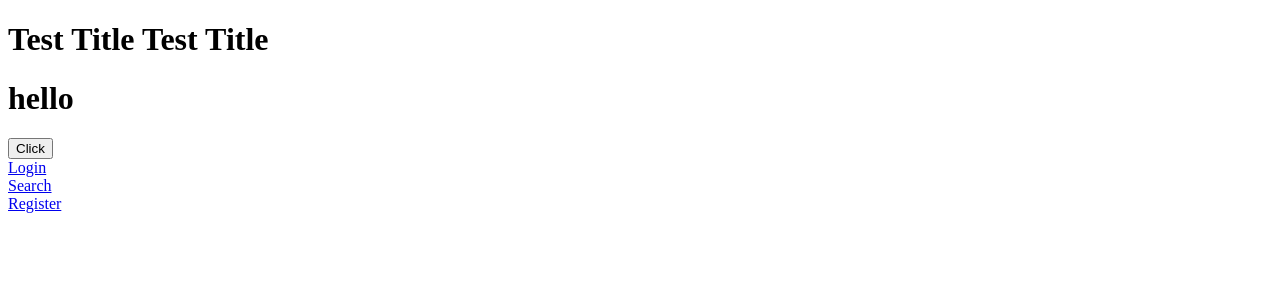
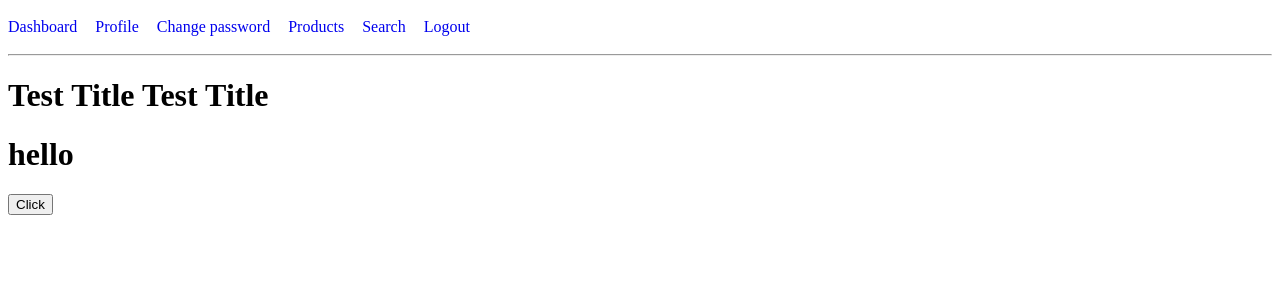
Before and after one commit to ngngocatr/web-demo, a PHP site: page / in a window 1280 px wide. Shown: the top 300 px of the page. Run offline with PHP 8.4, Linux system fonts and the light colour scheme; the visitor is signed in with stand-in values (Sample User, id 1).

Commit message:
style: update navbar spacing and link hover

```diff
--- a/web/public/changepassword.php
+++ b/web/public/changepassword.php
@@ -59,6 +59,7 @@ if ($_SERVER['REQUEST_METHOD'] === 'POST'){
     <title>Change password</title>
 </head>
 <body>
+    <?php require_once("../src/helpers/header.php"); ?>
     <h1>Change password</h1>
     <form action="changepassword.php" method="POST">
         <label for="oldPassword">Current password:</label><br>
--- a/web/public/dashboard.php
+++ b/web/public/dashboard.php
@@ -19,9 +19,7 @@ else{
     <title>Dashboard</title>
 </head>
 <body>
-    <a href="profile.php">Profile</a>
-    <a href="changepassword.php">Change password</a>
-    <a href="logout.php">Logout</a>
+    <?php require_once("../src/helpers/header.php"); ?>
     <h1><?= $message ?></h1>
 </body>
 </html>
--- a/web/public/index.php
+++ b/web/public/index.php
@@ -10,15 +10,12 @@
     <title>Document</title>
 </head>
 <body>
+    <?php require_once("../src/helpers/header.php"); ?>
     <h1><?= $title ." ". $title?>
     <?= $test_html?>
     <button id="test_Btn">Click</button>
 
     <br>
-    <a href="./login.php">Login</a><br>
-    <a href="./search.php">Search</a><br>
-    <a href="./register.php">Register</a>
-
     <script src="assets/js/app.js"></script>
 </body>
 </html>
--- a/web/public/login.php
+++ b/web/public/login.php
@@ -55,6 +55,7 @@ if ($_SERVER["REQUEST_METHOD"] === 'POST'){
 <head>
     <meta charset="UTF-8">
     <meta name="viewport" content="width=device-width, initial-scale=1.0">
+    <link rel="stylesheet" href="/web-demo/assets/css/style.css">
     <title>Login</title>
 </head>
 <body>
@@ -64,6 +65,7 @@ if ($_SERVER["REQUEST_METHOD"] === 'POST'){
         <input type="password" name="password" placeholder="password"><br>
         <button type="submit">Login</button>
     </form>
+    <a href="register.php" name>Bạn chưa có tài khoản?</a>
     <p><?= $message ?></p>
 </body>
 </html>
--- a/web/public/products.php
+++ b/web/public/products.php
@@ -20,6 +20,7 @@ catch(mysqli_sql_exception $e){
     <title>Products</title>
 </head>
 <body>
+    <?php require_once("../src/helpers/header.php"); ?>
     <h1>Danh sách sản phẩm</h1>
     <?php
     #Nếu không có sản phẩm nào được trả về
--- a/web/public/register.php
+++ b/web/public/register.php
@@ -41,6 +41,7 @@ if ($_SERVER["REQUEST_METHOD"] === "POST"){
 <head>
     <meta charset="UTF-8">
     <meta name="viewport" content="width=device-width, initial-scale=1.0">
+    <link rel="stylesheet" href="/web-demo/assets/css/style.css">
     <title>Register</title>
 </head>
 <body>
@@ -53,6 +54,7 @@ if ($_SERVER["REQUEST_METHOD"] === "POST"){
         <br>
         <button type="submit">Submit</button>
     </form>
+    <a href="login.php">Bạn có tài khoản? Đăng nhập tại đây</a>
     <p><?= $message ?></p>
 </body>
 </html>
--- a/web/public/search.php
+++ b/web/public/search.php
@@ -22,6 +22,7 @@ catch(mysqli_sql_exception $e){
     <title>Seach</title>
 </head>
 <body>
+    <?php require_once("../src/helpers/header.php"); ?>
     <h1>Search engine</h1>
 
     <form action="search.php" method="GET">
--- /dev/null
+++ b/web/src/helpers/header.php
@@ -0,0 +1,28 @@
+<?php
+#Kiểm tra xem đã có session được khởi tạo chưa, nếu chèn vào một trang có rồi thì không tạo session mới nữa
+if (session_status() === PHP_SESSION_NONE) {
+    session_start();
+}
+
+?>
+<link rel="stylesheet" href="/web-demo/assets/css/style.css">
+<nav class="navbar">
+    <a href="/web-demo/dashboard.php">Dashboard</a>
+
+    <?php if (isset($_SESSION['id'])): ?>
+
+        <a href="/web-demo/profile.php">Profile</a>
+        <a href="/web-demo/changepassword.php">Change password</a>
+        <a href="/web-demo/products.php">Products</a>
+        <a href="/web-demo/search.php">Search</a>
+        <a href="/web-demo/logout.php">Logout</a>
+
+    <?php else: ?>
+
+        <a href="/web-demo/login.php">Login</a>
+        <a href="/web-demo/register.php">Register</a>
+
+    <?php endif; ?>
+</nav>
+
+<hr>
```
Also changed, not shown: web/public/profile.php (+5 -2 lines), web/public/assets/css/style.css (added).
